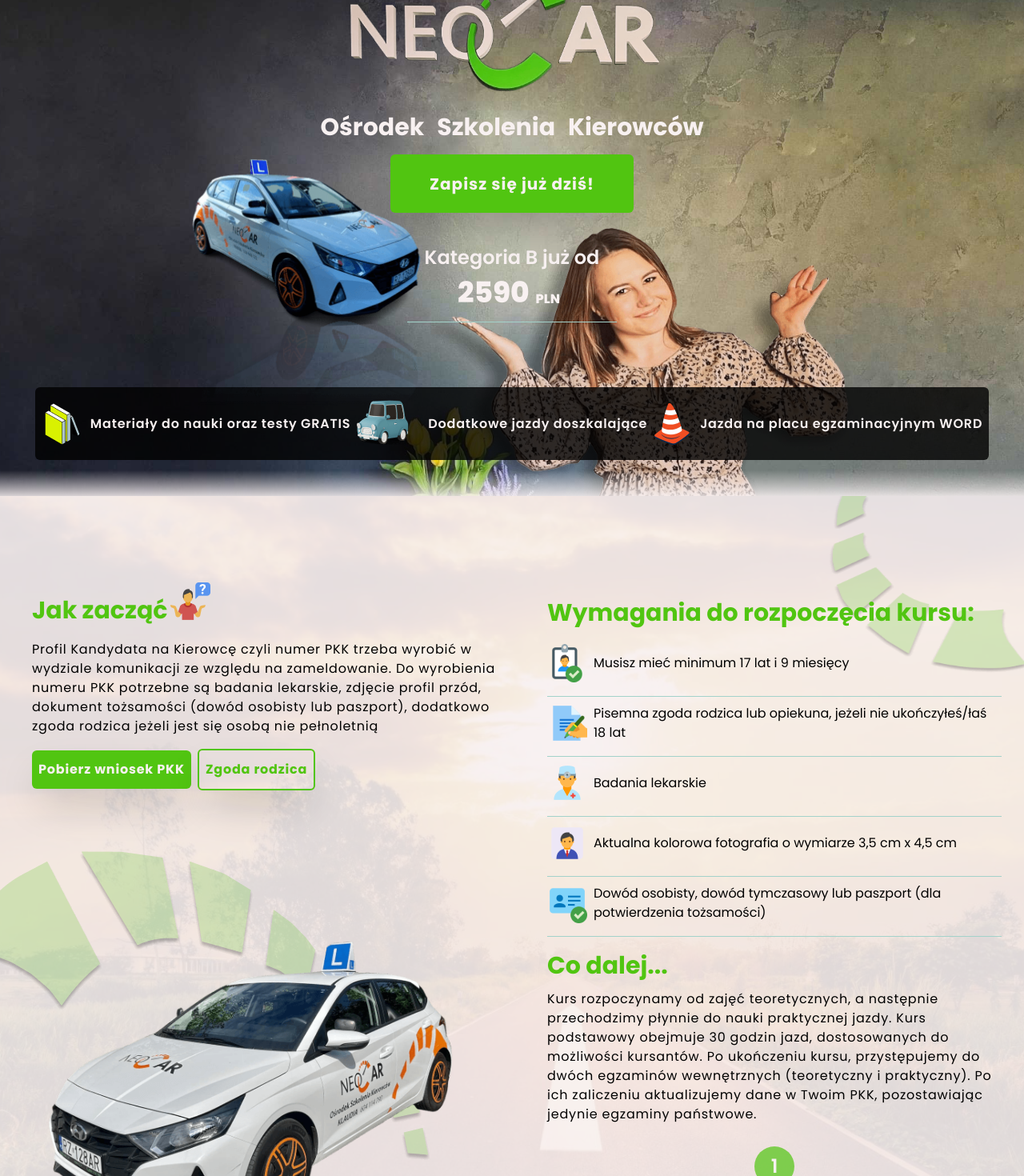
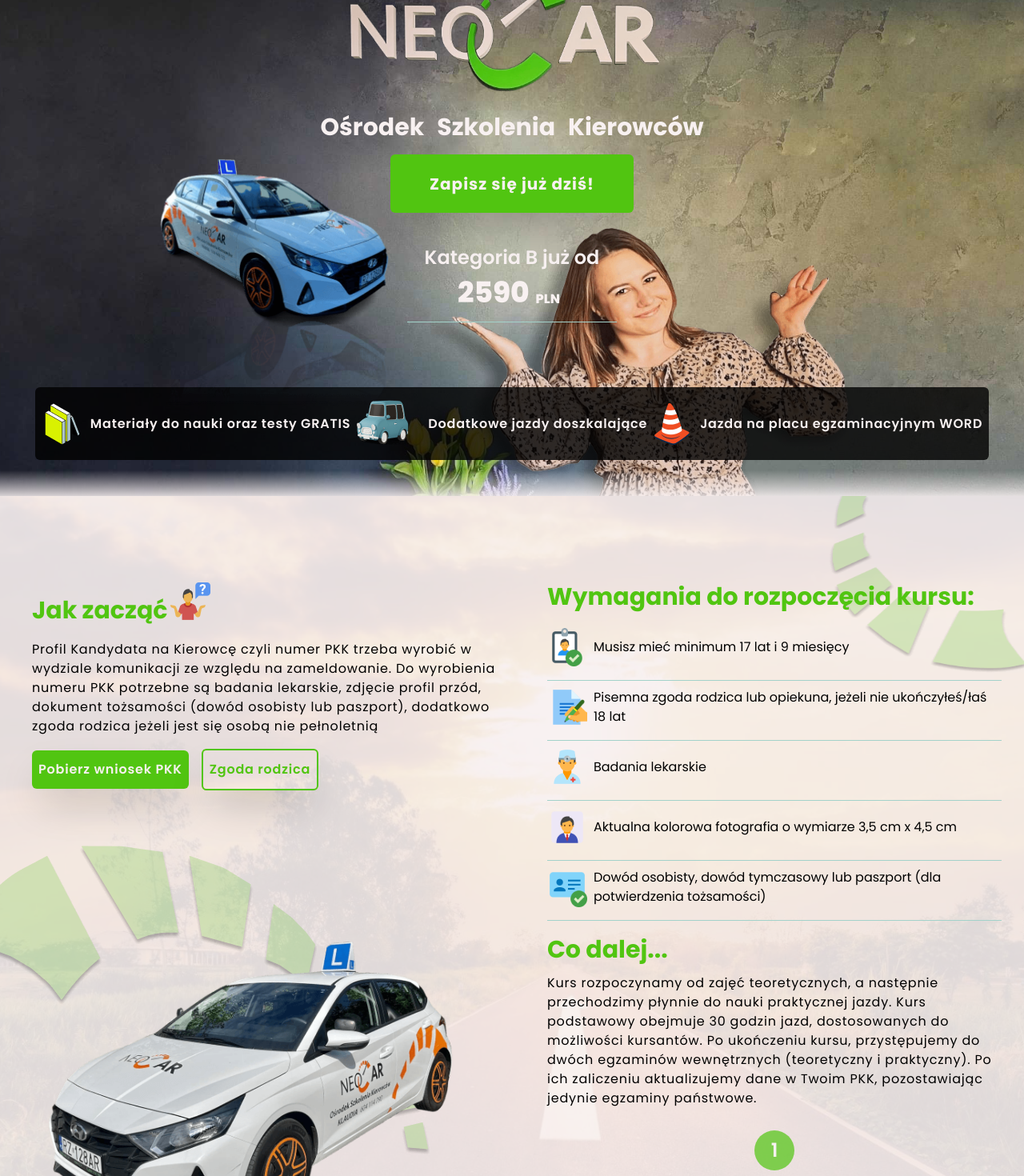
Before and after one commit to Engarr/OSK_page, a Next.js app: page / in a window 1280 px wide. Shown: the part 180-1650 px from the top of the page at 80% size. Built offline with nearby package versions, Linux system fonts and the light colour scheme.

Commit message:
modify welcom section

```diff
--- a/components/footer/footer.tsx
+++ b/components/footer/footer.tsx
@@ -39,8 +39,8 @@
   return (
     <>
       {!isFullScreenActive && (
-        <footer className='bg-[var(--black-95)] text-[var(--text-white-1)] py-4'>
-          <Wrapper style='left-1/2 -translate-x-1/2 min-h-[250px]  '>
+        <footer className=' bg-[var(--black-95)] text-[var(--text-white-1)] py-4 z-50'>
+          <Wrapper style='left-1/2 -translate-x-1/2 min-h-[250px] flex flex-col '>
             <div className='w-3/4 flex justify-around items-center text-center lg:text-start flex-col xl:flex-row gap-4 lg:gap-1'>
               <div className=' max-w-[20rem] items-center xl:items-start flex flex-col mb-5 xl:mb-0'>
                 <Image
@@ -74,8 +74,7 @@
                 </div>
               </div>
             </div>
-          </Wrapper>
-          <p className='text-center text-xs mt-2'>
+            <p className='text-center text-xs mt-10'>
               Strona wykonana przez firmę Modezp -
               <a
                 href='https://www.modezp.com/'
@@ -85,6 +84,7 @@
                 www.modezp.com
               </a>
             </p>
+          </Wrapper>
         </footer>
       )}
     </>
--- a/components/home-page/requirements-section/how-to-start/how-to-start.tsx
+++ b/components/home-page/requirements-section/how-to-start/how-to-start.tsx
@@ -64,7 +64,7 @@
         tożsamości (dowód osobisty lub paszport), dodatkowo zgoda rodzica jeżeli
         jest się osobą nie pełnoletnią
       </p>
-      <div className='flexCenter  gap-2 mt-4'>
+      <div className='flexCenter gap-2 xl:gap-4 mt-4'>
         <DocuementBtn text='Pobierz wniosek PKK' />
         <DocuementBtn
           text='Zgoda rodzica'
@@ -91,7 +91,7 @@
       whileTap={{ scale: 0.95 }}
       transition={{ type: 'spring', stiffness: 300 }}
       className={cn(
-        'bg-[var(--main-page-color)] rounded-md shadow-2xl text-[var(--text-white-1)] font-bold tracking-wider px-2 py-3 ',
+        'bg-[var(--main-page-color)] rounded-md shadow-2xl text-[var(--text-white-1)] font-semibold tracking-wider px-1 py-2 xl:px-2 xl:py-3 text-sm xl:text-base',
         style
       )}>
       {text}
--- a/components/home-page/requirements-section/needs/needs.tsx
+++ b/components/home-page/requirements-section/needs/needs.tsx
@@ -45,7 +45,7 @@
 
   return (
     <div
-      className='z-[10] p-2 mt-5 relative w-full flex flex-col items-center
+      className='z-[10] p-2 relative w-full flex flex-col items-center
       lg:px-5 top-[10px] lg:items-start
     '>
       <motion.h3
--- a/components/home-page/requirements-section/requaiers.tsx
+++ b/components/home-page/requirements-section/requaiers.tsx
@@ -37,7 +37,7 @@
             src={car_2}
             alt='samochód'
             loading='lazy'
-            className=' lg:inline-block m-2 lg:mt-[200px]'
+            className=' lg:inline-block mt-6 lg:mt-[200px]'
           />
           <HowToStart />
         </motion.div>
--- a/components/home-page/welcome-section/welcome-card/plan-card/plan-card.tsx
+++ b/components/home-page/welcome-section/welcome-card/plan-card/plan-card.tsx
@@ -10,7 +10,7 @@
   return (
     <div className='flexCenter relative'>
       <motion.div
-        className='hiden absolute h-full md:right-[156px] md:top-[-112px] md:w-[315px] md:h-[358px] lg:right-[164px] lg:top-[-132px] lg:w-[404px] lg:h-[446px] z-0'
+        className='hiden absolute h-full md:right-[156px] md:top-[-112px] md:w-[315px] md:h-[358px] lg:right-[164px] lg:top-[-132px] lg:w-[404px] lg:h-[446px] z-0 mr-10'
         initial={{ opacity: 0, x: -20 }}
         animate={{ opacity: 1, x: 0 }}
         transition={{ type: 'spring', stiffness: 100, delay: 0.5 }}>
```
Lines whose indentation alone changed are shown as unchanged.
